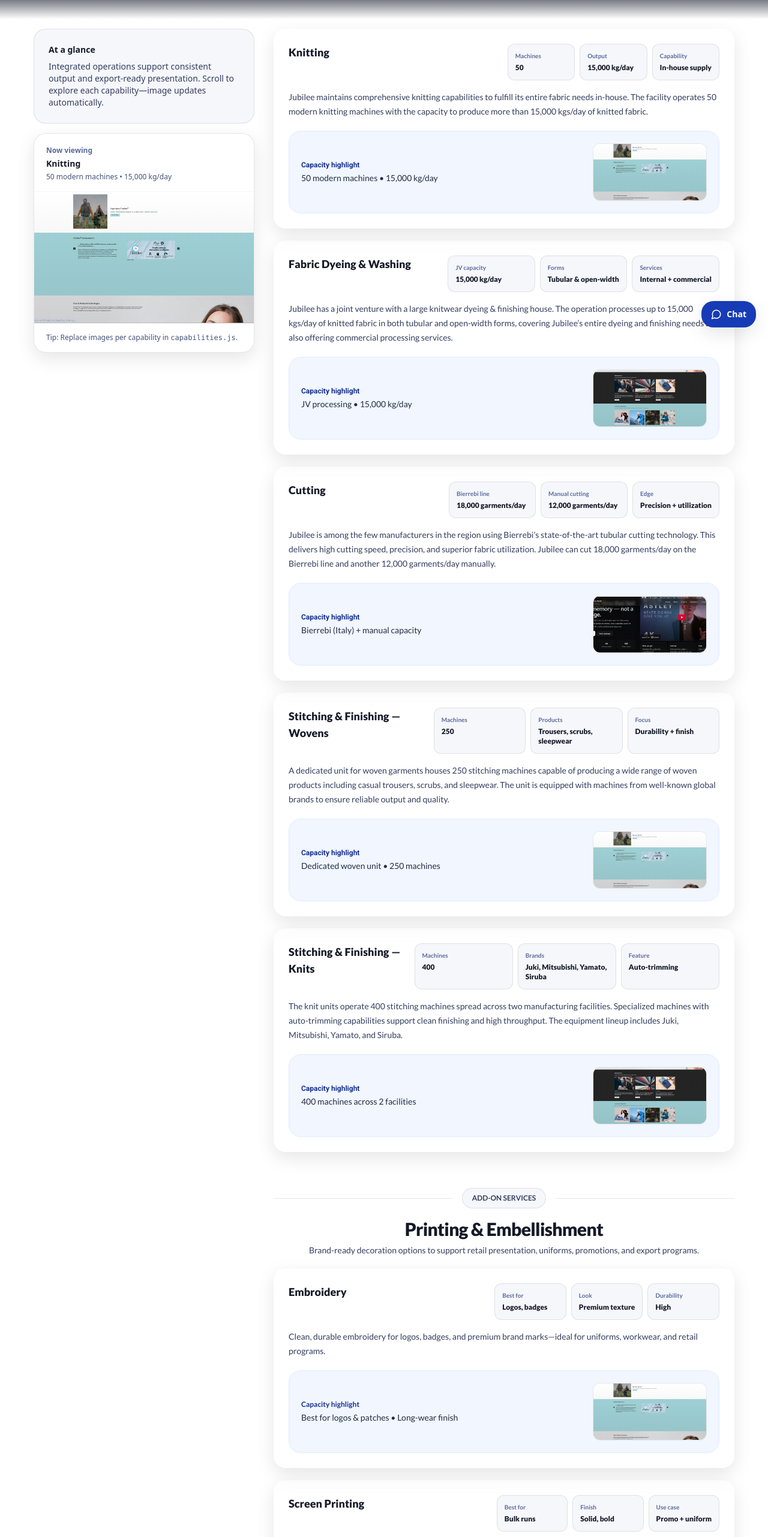
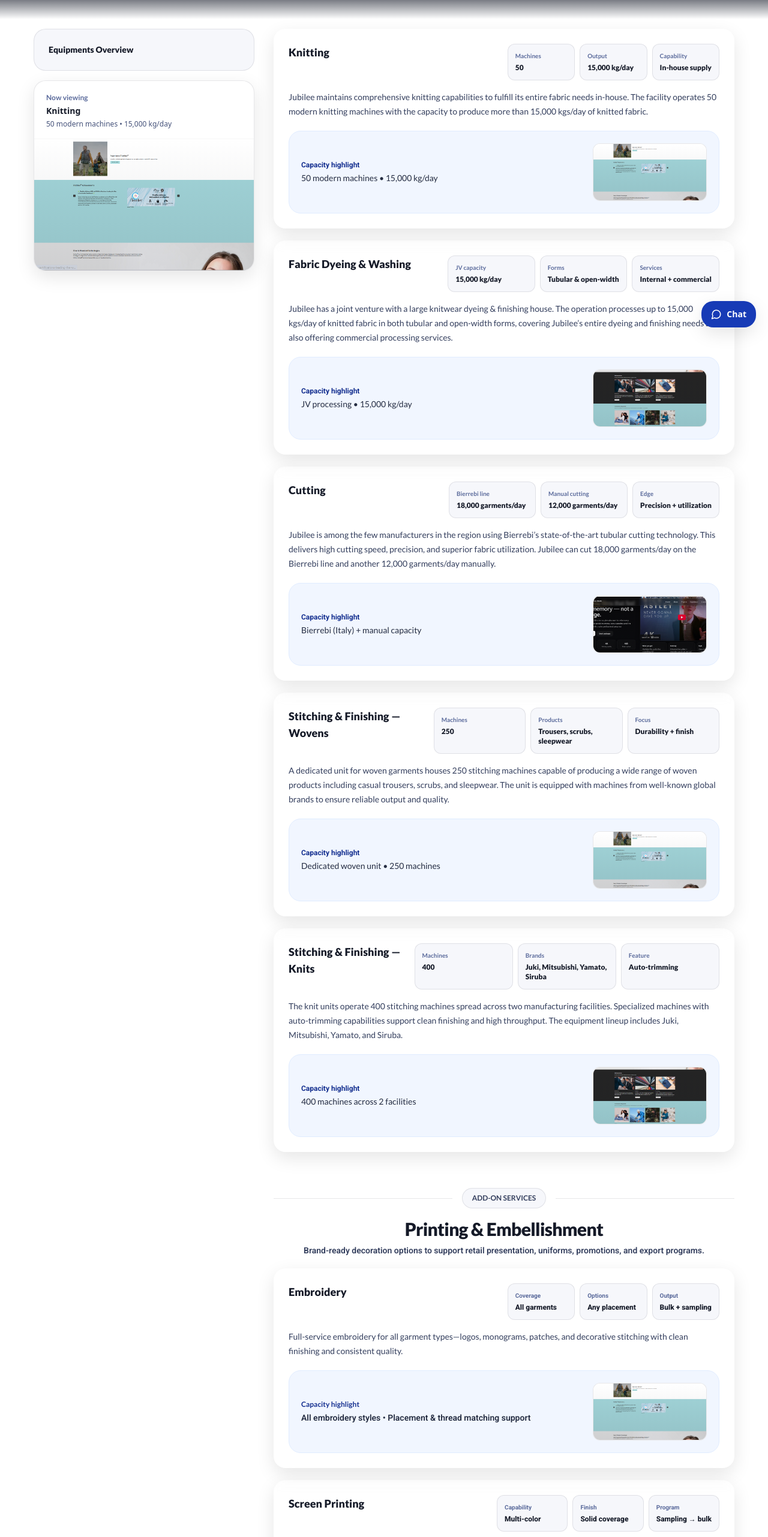
Before and after one commit to Abdullah-Malik-coder/jubille-demo, a React (Vite) app: page /capabilities in a window 1280 px wide. Shown: the part 234-2797 px from the top of the page at 60% size. Built offline with nearby package versions, Linux system fonts and the light colour scheme.

Commit message:
Update Capabilities.jsx

```diff
--- a/src/pages/Capabilities.jsx
+++ b/src/pages/Capabilities.jsx
@@ -1,102 +1,3 @@
-// import React from 'react'
-// import SectionTitle from '../components/SectionTitle.jsx'
-// import { capabilities } from '../data/capabilities.js'
-// import { Card, CardBody } from '../components/ui/Card.jsx'
-// import ref1 from '../assets/ref-1.png'
-
-// export default function Capabilities() {
-//   return (
-//     <div>
-//       <section className="bg-ink-900">
-//   <div className="container-app py-14 text-center">
-//     <div className="inline-flex items-center gap-2 rounded-full border border-white/10 bg-white/5 px-4 py-2 text-xs font-semibold text-white/80 mt-3">
-//       Manufacturing Facility
-//     </div>
-
-//     <h1 className="mt-5 text-4xl font-black tracking-tight text-white sm:text-5xl">
-//       Facilities
-//     </h1>
-
-
-//   </div>
-
-//   {/* soft transition */}
-//   <div className="h-14 bg-gradient-to-b from-white/0 to-white" />
-// </section>
-
-//       <section className="bg-white mt-4">
-//         <div className="container-app py-14">
-//           <div className="grid gap-8 lg:grid-cols-3">
-//             <div className="lg:col-span-1">
-//               <div className="sticky top-28 rounded-2xl border border-ink-900/10 bg-ink-50 p-6">
-//                 <div className="text-sm font-extrabold text-ink-900">At a glance</div>
-//                 <p className="mt-2 text-sm text-ink-700">
-//                   Integrated operations help minimize wastage and improve delivery speed. Replace any copy with your exact wording.
-//                 </p>
-//                 <div className="mt-4 overflow-hidden rounded-2xl border border-ink-900/10 bg-white">
-//                   <img src={ref1} alt="Capability preview" className="h-[180px] w-full object-cover" />
-//                 </div>
-//               </div>
-//             </div>
-
-//             <div className="lg:col-span-2 space-y-5">
-//               {capabilities.map((c) => (
-//                 <Card key={c.id} className="bg-white">
-//                   <CardBody>
-//                     <div className="flex flex-col gap-4 sm:flex-row sm:items-start sm:justify-between">
-//                       <div>
-//                         <div className="text-lg font-extrabold text-ink-900">{c.title}</div>
-//                       </div>
-//                       <div className="grid grid-cols-3 gap-2">
-//                         {c.metrics.map((m) => (
-//                           <div key={m.k} className="rounded-xl border border-ink-900/10 bg-ink-50 p-3">
-//                             <div className="text-[10px] font-bold text-ink-500">{m.k}</div>
-//                             <div className="mt-1 text-xs font-extrabold text-ink-900">{m.v}</div>
-//                           </div>
-//                         ))}
-//                       </div>
-//                     </div>
-
-//                     <p className="mt-4 text-sm leading-6 text-ink-700">{c.body}</p>
-
-//                    <div className="mt-5 overflow-hidden rounded-2xl border border-brand-100 bg-brand-50">
-//   <div className="grid gap-4 p-5 sm:grid-cols-[1fr_180px] sm:items-center">
-//     {/* Left: text */}
-//     <div>
-//       <div className="text-xs font-bold text-brand-800">Capacity highlight</div>
-//       <div className="mt-1 text-sm text-ink-800">{c.highlight}</div>
-
-//       {/* optional extra line */}
-//       {/* <p className="mt-2 text-xs text-ink-600">
-//         Replace with a short buyer-facing note (optional).
-//       </p> */}
-//     </div>
-
-//     {/* Right: image */}
-//     <div className="relative h-28 w-full overflow-hidden rounded-xl border border-ink-900/10 bg-white sm:h-24">
-//       <img
-//         src={c.highlightImage}   // <- add per capability
-//         alt={`${c.title} highlight`}
-//         className="h-full w-full object-cover"
-//         loading="lazy"
-//       />
-//       {/* optional overlay for premium look */}
-//       <div className="pointer-events-none absolute inset-0 bg-gradient-to-t from-ink-900/10 to-transparent" />
-//     </div>
-//   </div>
-// </div>
-
-//                   </CardBody>
-//                 </Card>
-//               ))}
-//             </div>
-//           </div>
-//         </div>
-//       </section>
-//     </div>
-//   )
-// }
-
 
 import React, { useEffect, useMemo, useRef, useState } from "react";
 import { capabilities } from "../data/capabilities.js";
@@ -114,65 +15,65 @@ const embellishment = [
     id: "embroidery",
     title: "Embroidery",
     body:
-      "Clean, durable embroidery for logos, badges, and premium brand marks—ideal for uniforms, workwear, and retail programs.",
-    highlight: "Best for logos & patches • Long-wear finish",
+      "Full-service embroidery for all garment types—logos, monograms, patches, and decorative stitching with clean finishing and consistent quality.",
+    highlight: "All embroidery styles • Placement & thread matching support",
     highlightImage: emb1,
     metrics: [
-      { k: "Best for", v: "Logos, badges" },
-      { k: "Look", v: "Premium texture" },
-      { k: "Durability", v: "High" },
+      { k: "Coverage", v: "All garments" },
+      { k: "Options", v: "Any placement" },
+      { k: "Output", v: "Bulk + sampling" },
     ],
   },
   {
     id: "screen",
     title: "Screen Printing",
     body:
-      "Cost-effective, high-volume printing with strong color payoff—great for promotional runs, uniforms, and seasonal collections.",
-    highlight: "Bulk-friendly • Strong color coverage",
+      "End-to-end screen printing with consistent shade, coverage, and wash performance—supported from sampling to bulk production.",
+    highlight: "Multi-color capable • Quality checked before packing",
     highlightImage: emb2,
     metrics: [
-      { k: "Best for", v: "Bulk runs" },
-      { k: "Finish", v: "Solid, bold" },
-      { k: "Use case", v: "Promo + uniform" },
+      { k: "Capability", v: "Multi-color" },
+      { k: "Finish", v: "Solid coverage" },
+      { k: "Program", v: "Sampling → bulk" },
     ],
   },
   {
     id: "dtg",
     title: "DTG Print",
     body:
-      "Direct-to-garment printing for detailed, full-color artwork—best for small batches, sampling, and fast concept approvals.",
-    highlight: "High detail • Great for sampling",
+      "High-resolution DTG printing for detailed artwork and smooth hand-feel—ideal for quick approvals, sampling, and smaller production runs.",
+    highlight: "High detail output • Fast concept approval support",
     highlightImage: emb3,
     metrics: [
-      { k: "Best for", v: "Detailed art" },
-      { k: "Batch size", v: "Small" },
-      { k: "Speed", v: "Fast setup" },
+      { k: "Detail", v: "High resolution" },
+      { k: "Turnaround", v: "Fast setup" },
+      { k: "Runs", v: "Short + sampling" },
     ],
   },
   {
     id: "dtf",
     title: "DTF Print",
     body:
-      "Direct-to-film transfer printing for vibrant graphics with strong adhesion—works across many fabric types and blends.",
-    highlight: "Vibrant colors • Versatile fabrics",
+      "DTF printing for vibrant graphics and reliable durability—works across a wide range of fabrics, blends, and product categories.",
+    highlight: "Vibrant & durable • Broad fabric compatibility",
     highlightImage: emb4,
     metrics: [
-      { k: "Best for", v: "Multi-fabric" },
-      { k: "Feel", v: "Smooth" },
-      { k: "Performance", v: "Strong adhesion" },
+      { k: "Compatibility", v: "Multi-fabric" },
+      { k: "Look", v: "Crisp graphics" },
+      { k: "Durability", v: "Wash-ready" },
     ],
   },
   {
     id: "uvdtf",
     title: "UV DTF",
     body:
-      "UV-cured transfer option for hard-surface branding and special trims—useful for premium packaging, accessories, and labeling needs.",
-    highlight: "Hard surfaces • Premium branding",
+      "UV DTF branding for premium presentation—clean transfers for trims, packaging elements, labels, and special applications as required by the program.",
+    highlight: "Premium branding finish • Program-based applications",
     highlightImage: emb5,
     metrics: [
-      { k: "Best for", v: "Hard surfaces" },
       { k: "Finish", v: "Gloss / matte" },
-      { k: "Use case", v: "Packaging + trims" },
+      { k: "Use", v: "Brand presentation" },
+      { k: "Support", v: "Custom requests" },
     ],
   },
 ];
@@ -244,18 +145,14 @@ export default function Capabilities() {
             <div className="lg:col-span-1">
               <div className="sticky top-28 space-y-4">
                 <div className="rounded-2xl border border-ink-900/10 bg-ink-50 p-6">
-                  <div className="text-sm font-extrabold text-ink-900">
-                    At a glance
+                  <div className="text-sm font-extrabold font-mont text-ink-900">
+                    Equipments Overview
                   </div>
-                  <p className="mt-2 text-sm text-ink-700">
-                    Integrated operations support consistent output and export-ready presentation.
-                    Scroll to explore each capability—image updates automatically.
-                  </p>
                 </div>
 
                 <div className="overflow-hidden rounded-2xl border border-ink-900/10 bg-white shadow-soft">
                   <div className="px-5 pt-5">
-                    <div className="text-xs font-bold text-ink-500">
+                    <div className="text-xs font-bold font-mont text-ink-500">
                       Now viewing
                     </div>
                     <div className="mt-1 text-sm font-extrabold text-ink-900">
@@ -277,11 +174,6 @@ export default function Capabilities() {
                       <div className="pointer-events-none absolute inset-0 bg-gradient-to-t from-ink-900/10 to-transparent" />
                     </div>
                   </div>
-
-                  <div className="px-5 py-4 text-xs text-ink-600">
-                    Tip: Replace images per capability in{" "}
-                    <code>capabilities.js</code>.
-                  </div>
                 </div>
               </div>
             </div>
@@ -299,7 +191,7 @@ export default function Capabilities() {
                     <CardBody>
                       <div className="flex flex-col gap-4 sm:flex-row sm:items-start sm:justify-between">
                         <div>
-                          <div className="text-lg font-extrabold text-ink-900">
+                          <div className="text-lg font-extrabold font-mont text-ink-900">
                             {c.title}
                           </div>
                         </div>
@@ -308,12 +200,12 @@ export default function Capabilities() {
                           {c.metrics.map((m) => (
                             <div
                               key={m.k}
-                              className="rounded-xl border border-ink-900/10 bg-ink-50 p-3"
+                              className="rounded-xl border font-mont border-ink-900/10 bg-ink-50 p-3"
                             >
-                              <div className="text-[10px] font-bold text-ink-500">
+                              <div className="text-[10px] font-bold font-mont text-ink-500">
                                 {m.k}
                               </div>
-                              <div className="mt-1 text-xs font-extrabold text-ink-900">
+                              <div className="mt-1 text-xs  font-mont font-extrabold text-ink-900">
                                 {m.v}
                               </div>
                             </div>
@@ -328,7 +220,7 @@ export default function Capabilities() {
                       <div className="mt-5 overflow-hidden rounded-2xl border border-brand-100 bg-brand-50">
                         <div className="grid gap-4 p-5 sm:grid-cols-[1fr_190px] sm:items-center">
                           <div>
-                            <div className="text-xs font-bold text-brand-800 font-playfair">
+                            <div className="text-xs font-bold  text-brand-800 font-playfair">
                               Capacity highlight
                             </div>
                             <div className="mt-1 text-sm text-ink-800">
@@ -356,16 +248,16 @@ export default function Capabilities() {
               <div className="pt-10">
                 <div className="flex items-center gap-4">
                   <div className="h-px flex-1 bg-ink-900/10" />
-                  <div className="rounded-full border border-ink-900/10 bg-ink-50 px-4 py-2 text-xs font-bold text-ink-700">
+                  <div className="rounded-full border font-mont  border-ink-900/10 bg-ink-50 px-4 py-2 text-xs font-bold text-ink-700">
                     ADD-ON SERVICES
                   </div>
                   <div className="h-px flex-1 bg-ink-900/10" />
                 </div>
 
-                <h2 className="mt-4 text-center text-2xl font-black tracking-tight text-ink-900 sm:text-3xl">
+                <h2 className="mt-4 text-center text-2xl font-mont  font-black tracking-tight text-ink-900 sm:text-3xl">
                   Printing & Embellishment
                 </h2>
-                <p className="mx-auto mt-2 max-w-2xl text-center text-sm text-ink-700">
+                <p className="mx-auto mt-2 max-w-2xl font-playfair font-semibold text-center text-sm text-ink-700">
                   Brand-ready decoration options to support retail presentation, uniforms, promotions, and export programs.
                 </p>
               </div>
@@ -382,7 +274,7 @@ export default function Capabilities() {
                       <CardBody>
                         <div className="flex flex-col gap-4 sm:flex-row sm:items-start sm:justify-between">
                           <div>
-                            <div className="text-lg font-extrabold text-ink-900">
+                            <div className="text-lg font-mont font-extrabold text-ink-900">
                               {c.title}
                             </div>
                           </div>
@@ -391,12 +283,12 @@ export default function Capabilities() {
                             {c.metrics.map((m) => (
                               <div
                                 key={m.k}
-                                className="rounded-xl border border-ink-900/10 bg-ink-50 p-3"
+                                className="rounded-xl border font-mont border-ink-900/10 bg-ink-50 p-3"
                               >
-                                <div className="text-[10px] font-bold text-ink-500">
+                                <div className="text-[10px] font-playfair font-bold text-ink-500">
                                   {m.k}
                                 </div>
-                                <div className="mt-1 text-xs font-extrabold text-ink-900">
+                                <div className="mt-1 text-xs font-playfair font-extrabold text-ink-900">
                                   {m.v}
                                 </div>
                               </div>
@@ -411,10 +303,10 @@ export default function Capabilities() {
                         <div className="mt-5 overflow-hidden rounded-2xl border border-brand-100 bg-brand-50">
                           <div className="grid gap-4 p-5 sm:grid-cols-[1fr_190px] sm:items-center">
                             <div>
-                              <div className="text-xs font-bold text-brand-800">
+                              <div className="text-xs font-bold font-mont text-brand-800">
                                 Capacity highlight
                               </div>
-                              <div className="mt-1 text-sm text-ink-800">
+                              <div className="mt-1 text-sm font-playfair font-semibold text-ink-800">
                                 {c.highlight}
                               </div>
                             </div>
```
